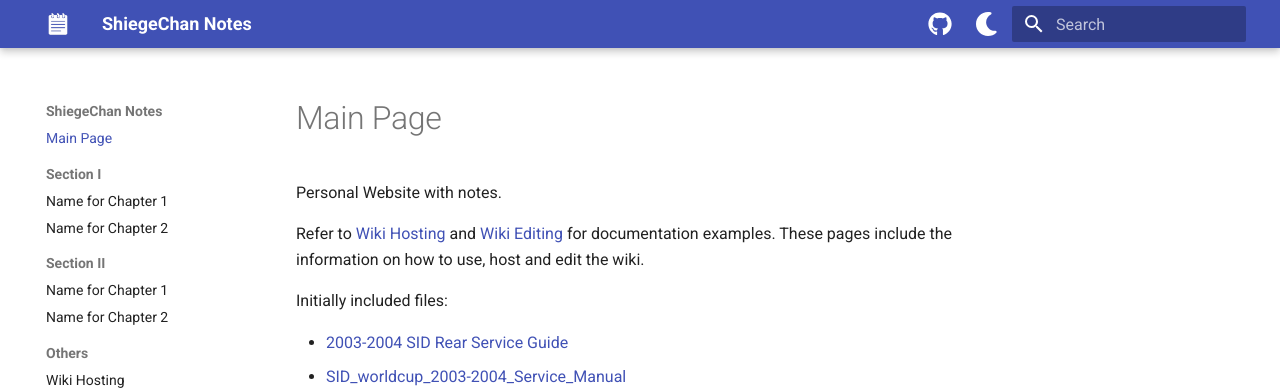
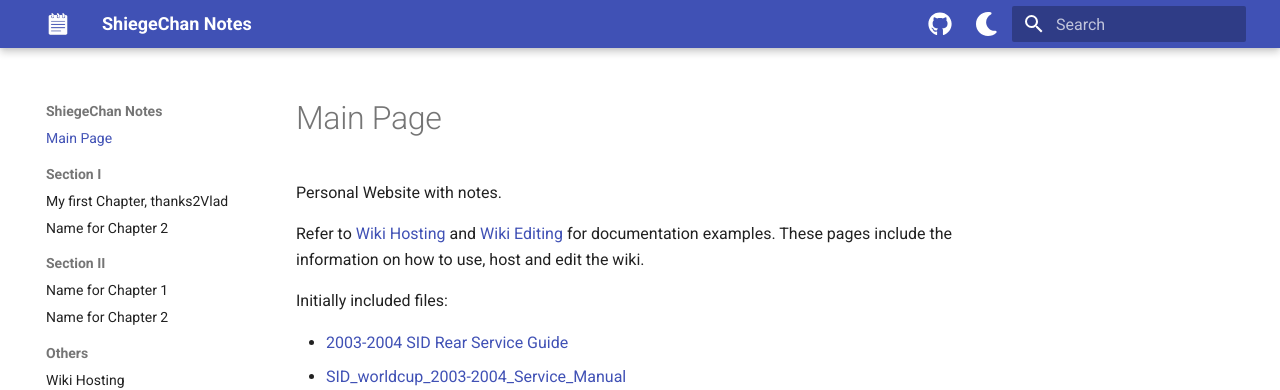
Before and after one commit to vladysor/Pauli_eye_gazing, an MkDocs documentation site: the page built from docs/index.md, in a window 1280 px wide. Shown: the top 390 px of the page. Built offline with MkDocs 1.6.1 and Material for MkDocs 9.7.7, drawn with Linux system fonts in a browser that asks for light colours.

Commit message:
Update mkdocs.yml

```diff
--- a/mkdocs.yml
+++ b/mkdocs.yml
@@ -4,7 +4,7 @@ site_author: Siegfried Krainer
 nav:
   - Main Page: index.md
   - Section I:
-    - Name for Chapter 1: section1/chapter1.md
+    - My first Chapter, thanks2Vlad: section1/chapter1.md
     - Name for Chapter 2: section1/chapter2.md
   - Section II:
     - Name for Chapter 1: section2/chapter1.md
```
